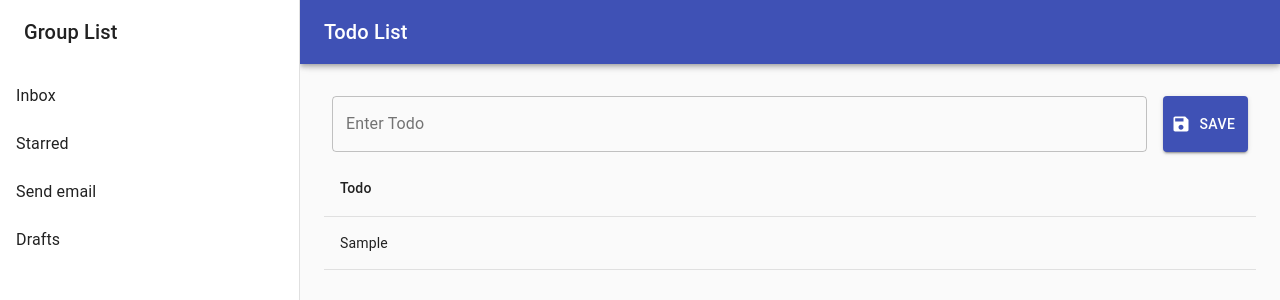
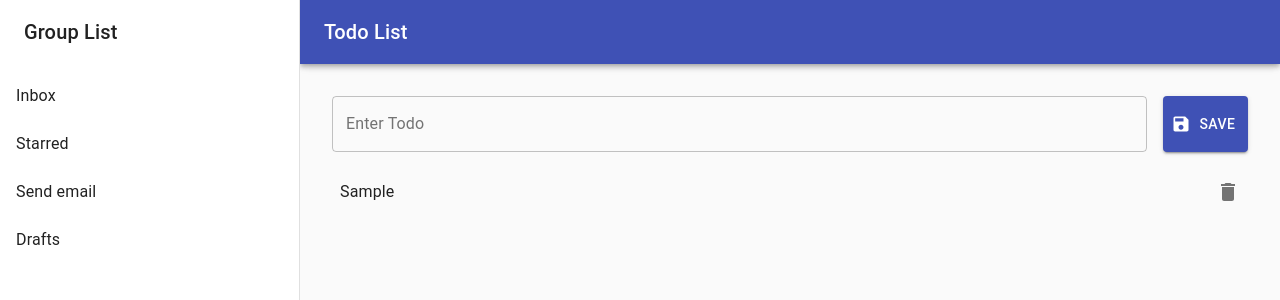
Before and after one commit to yk-port/react-todo, a React (Create React App) app: page / in a window 1280 px wide. Both pictures are taken after typing "Sample" into the empty fields and a click on the button "SAVE". Shown: the top 300 px of the page. Built offline with nearby package versions, Linux system fonts and the light colour scheme.

Commit message:
fix: リスト表示をtable→listコンポーネントへ変更

```diff
--- a/src/components/App.js
+++ b/src/components/App.js
@@ -4,21 +4,17 @@ import {
   AppBar,
   CssBaseline,
   Drawer,
+  Grid,
   Hidden,
   IconButton,
   List,
   ListItem,
   ListItemText,
+  ListItemSecondaryAction,
   Toolbar,
   Typography,
   TextField,
   Button,
-  Table,
-  TableBody,
-  TableCell,
-  TableContainer,
-  TableHead,
-  TableRow,
   makeStyles,
   useTheme
 } from '@material-ui/core';
@@ -27,6 +23,7 @@ import {
 // import MailIcon from '@material-ui/icons/Mail';
 import MenuIcon from '@material-ui/icons/Menu';
 import SaveIcon from '@material-ui/icons/Save';
+import DeleteIcon from '@material-ui/icons/Delete';
 
 const drawerWidth = 300;
 
@@ -192,28 +189,20 @@ function App(props) {
             Save
           </Button>
         </form>
-        <TableContainer>
-          <Table aria-label="simple table">
-            <TableHead>
-              <TableRow>
-                <TableCell>Todo</TableCell>
-                <TableCell align="right"></TableCell>
-                <TableCell align="right"></TableCell>
-              </TableRow>
-            </TableHead>
-            <TableBody>
-              {todos && todos.map((todo, index) => (
-                <TableRow key={todo.index}>
-                  <TableCell component="th" scope="todo">
-                    {todo}
-                  </TableCell>
-                  <TableCell align="right"></TableCell>
-                  <TableCell align="right"></TableCell>
-                </TableRow>
-              ))}
-            </TableBody>
-          </Table>
-        </TableContainer>
+        <Grid item xs={12}>
+          <List>
+            {todos && todos.map((todo, index) => (
+              <ListItem button>
+                <ListItemText primary={todo} />
+                <ListItemSecondaryAction>
+                  <IconButton edge="end" aria-label="delete">
+                    <DeleteIcon />
+                  </IconButton>
+                </ListItemSecondaryAction>
+              </ListItem>
+            ))}
+          </List>
+        </Grid>
       </main>
     </div>
   );
```
